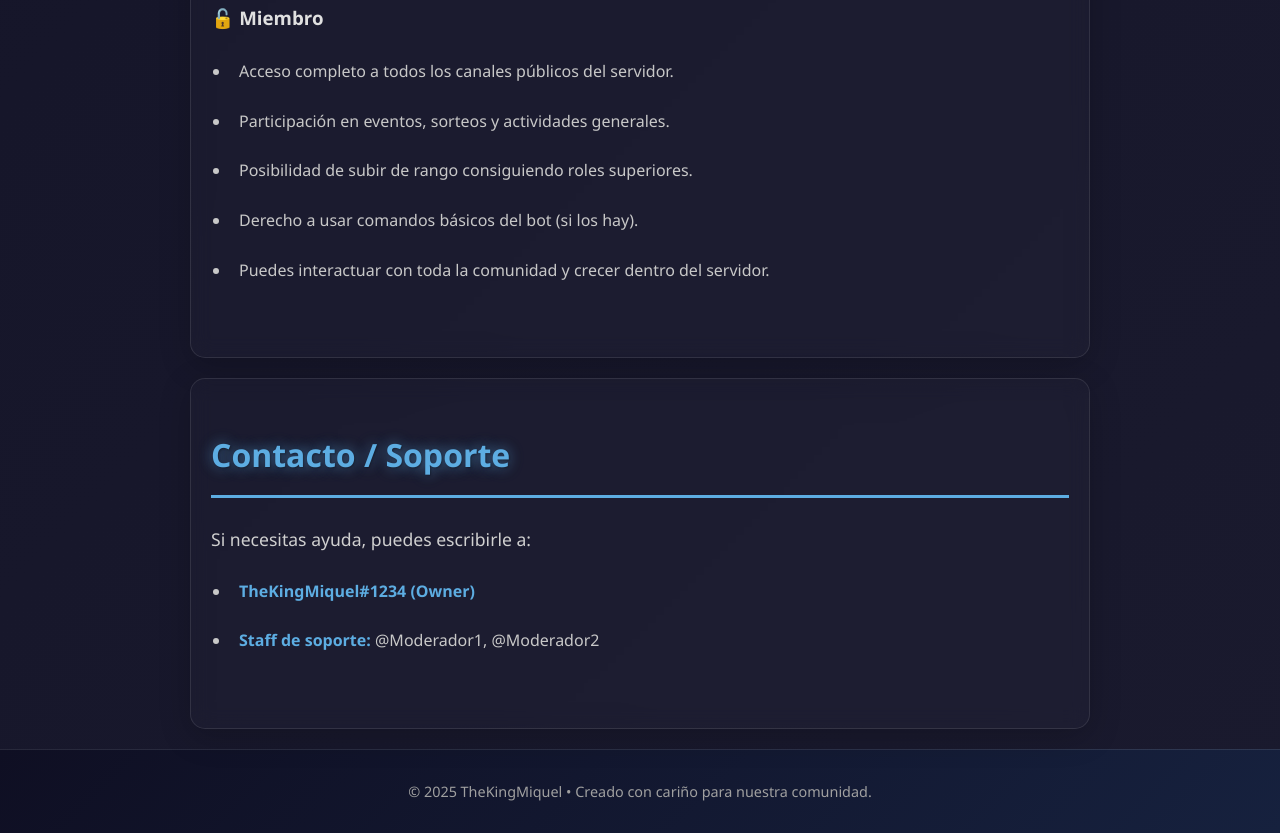
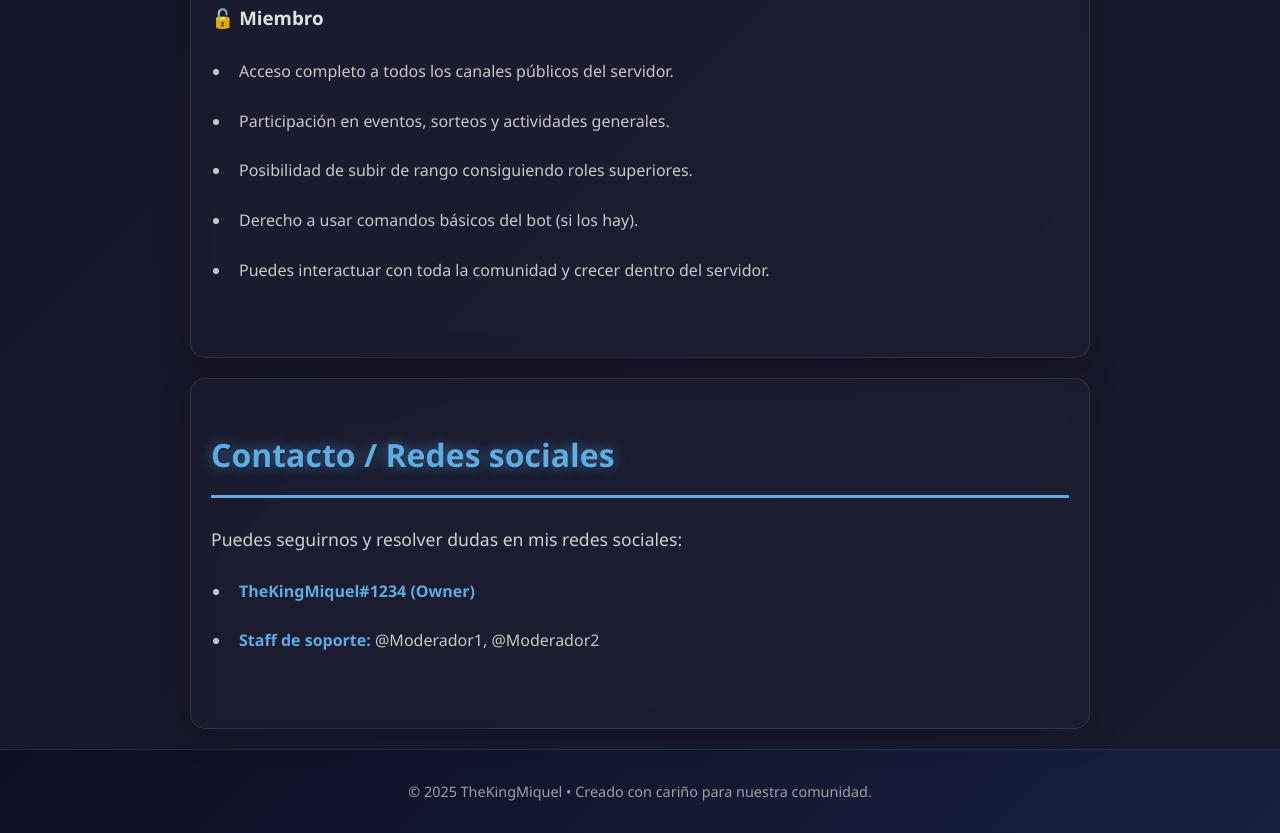
Before and after one commit to PFCO10/TheKingMiquel, a plain HTML site: page index.html in a window 1280 px wide. Shown: the part 3406-4239 px from the top of the page. Drawn offline with Linux system fonts and the light colour scheme.

Commit message:
Update index.html

```diff
--- a/index.html
+++ b/index.html
@@ -393,8 +393,8 @@
   </section>
 
   <section id="contact">
-    <h2>Contacto / Soporte</h2>
-    <p>Si necesitas ayuda, puedes escribirle a:</p>
+    <h2>Contacto / Redes sociales</h2>
+    <p>Puedes seguirnos y resolver dudas en mis redes sociales:</p>
     <ul>
       <li><strong>TheKingMiquel#1234 (Owner)</strong></li>
       <li><strong>Staff de soporte:</strong> @Moderador1, @Moderador2</li>
```
